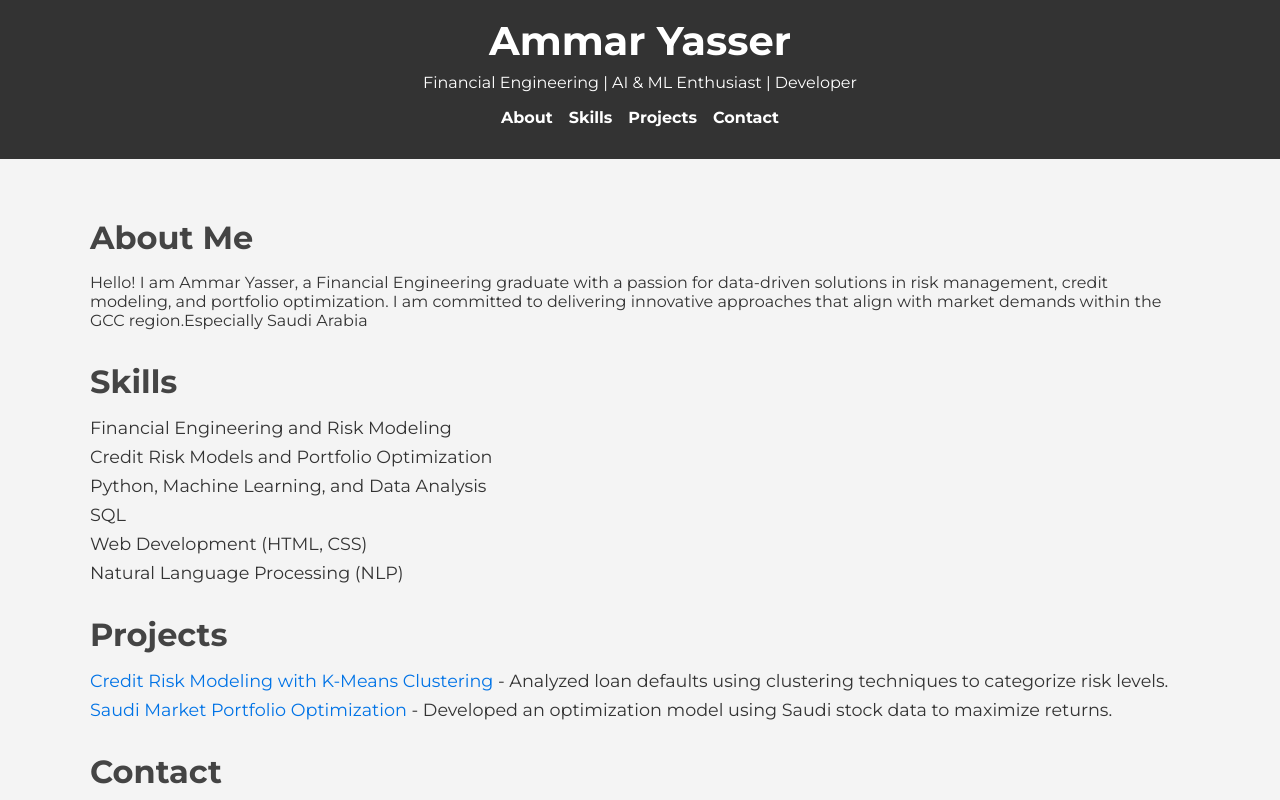
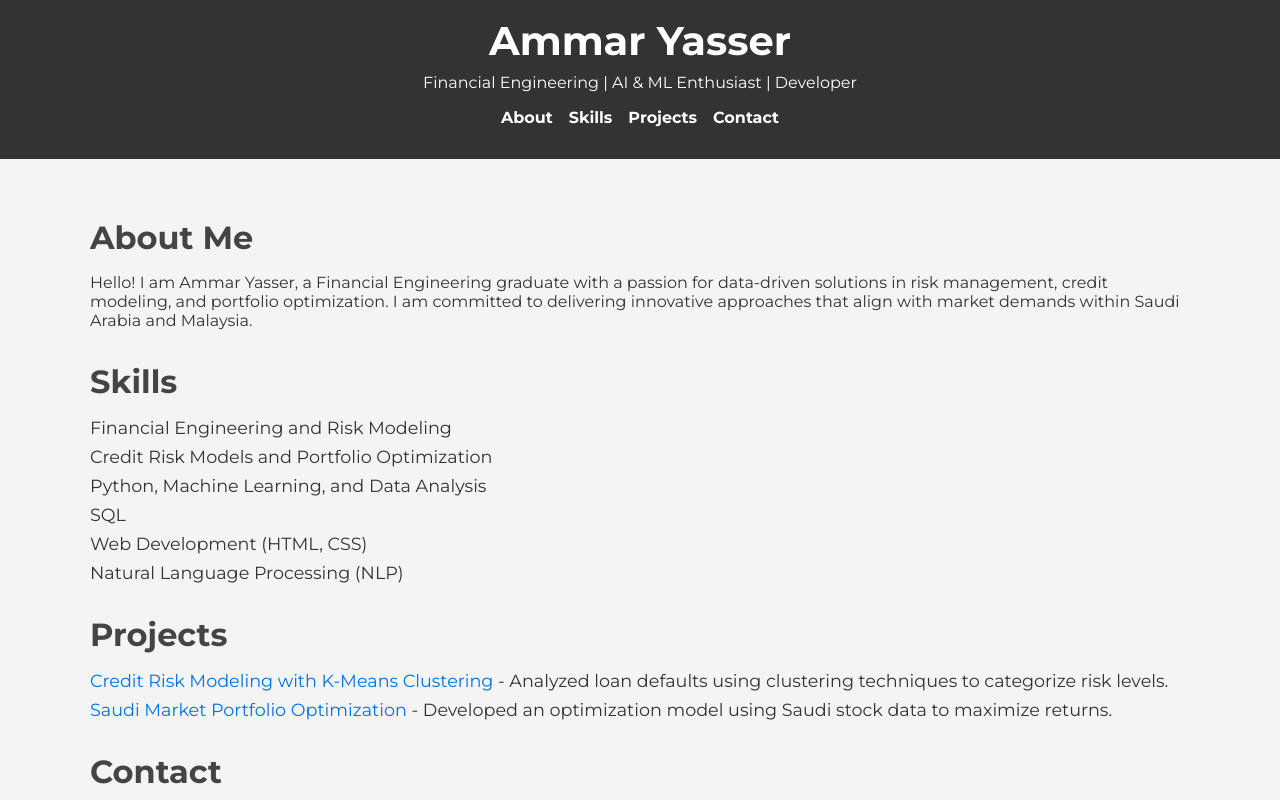
Before and after one commit to Ammaryasser1998/Ammaryasser1998.github.io, a plain HTML site: page index.html in a window 1280 px wide. Shown: the top 800 px of the page. Drawn offline with Linux system fonts and the light colour scheme.

Commit message:
Update index.html

```diff
--- a/index.html
+++ b/index.html
@@ -96,7 +96,7 @@
     <div class="container">
         <section id="about" class="about">
             <h2 class="section-title">About Me</h2>
-            <p>Hello! I am Ammar Yasser, a Financial Engineering graduate with a passion for data-driven solutions in risk management, credit modeling, and portfolio optimization. I am committed to delivering innovative approaches that align with market demands within the GCC region.Especially Saudi Arabia</p>
+            <p>Hello! I am Ammar Yasser, a Financial Engineering graduate with a passion for data-driven solutions in risk management, credit modeling, and portfolio optimization. I am committed to delivering innovative approaches that align with market demands within Saudi Arabia and Malaysia.</p>
         </section>
 
         <section id="skills" class="skills">
```
